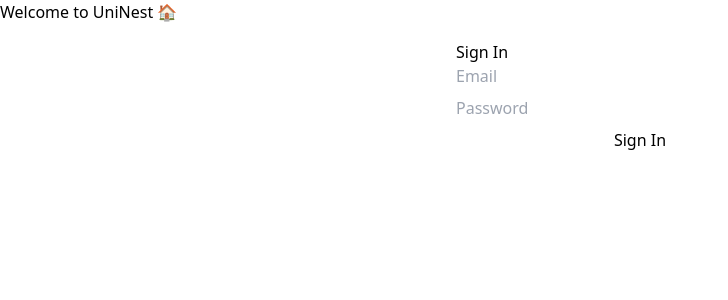
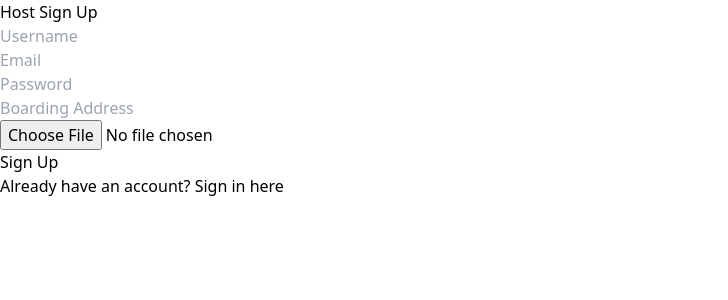
Before and after one commit to Mindi-R/Chatbot-for-iGV, a React (Vite) app in the folder frontend/: page /sign-up in a window 1280 px wide. Shown: the top 300 px of the page, without its empty margins (0-728 px from the left). Built offline with nearby package versions, Linux system fonts and the light colour scheme.

Commit message:
Add sign-up frontend

```diff
--- a/frontend/package.json
+++ b/frontend/package.json
@@ -12,7 +12,7 @@
   "dependencies": {
     "react": "^19.1.0",
     "react-dom": "^19.1.0",
-    "react-router-dom": "^7.4.0",
+    "react-router-dom": "^7.5.0",
     "react-toastify": "^11.0.5"
   },
   "devDependencies": {
--- a/frontend/src/App.jsx
+++ b/frontend/src/App.jsx
@@ -1,13 +1,19 @@
-import React from 'react'
-import SignIn from './components/sign-in.jsx'
+import React from 'react';
+import { BrowserRouter as Router, Routes, Route, Navigate } from 'react-router-dom';
+
+import SignUp from './components/sign-up.jsx';
+import SignIn from './components/sign-in.jsx';
 
 const App = () => {
   return (
-    <div>
-      <h1>Welcome to UniNest 🏠</h1>
-      <SignIn />
-    </div>
-  )
-}
+    <Router>
+      <Routes>
+        <Route path="/" element={<Navigate to="/sign-in" />} />
+        <Route path="/sign-up" element={<SignUp />} />
+        <Route path="/sign-in" element={<SignIn />} />
+      </Routes>
+    </Router>
+  );
+};
 
-export default App
+export default App;
--- a/frontend/src/components/sign-in.jsx
+++ b/frontend/src/components/sign-in.jsx
@@ -1,5 +1,6 @@
 import React, { useState } from 'react';
 import axios from 'axios';
+import { Link } from 'react-router-dom';
 
 function SignIn() {
   const [email, setEmail] = useState('');
@@ -19,7 +20,6 @@ function SignIn() {
           withCredentials: true,
         }
       );
-
       localStorage.setItem("token", res.data.data.token);
 
       setMessage('Signed in successfully!');
@@ -58,6 +58,7 @@ function SignIn() {
         <button type="submit" style={{ width: '100%' }}>Sign In</button>
       </form>
       <p>{message}</p>
+      <p>Don't have an account? <Link to="/sign-up">Sign up here</Link></p>
     </div>
   );
 }
--- /dev/null
+++ b/frontend/src/components/sign-up.jsx
@@ -0,0 +1,99 @@
+import React, { useState } from 'react';
+import axios from 'axios';
+import { Link } from 'react-router-dom';
+
+function SignUp() {
+  const [formData, setFormData] = useState({
+    username: '',
+    email: '',
+    password: '',
+    boardingAddressForApproval: '',
+    boardingImageForApproval: ''
+  });
+
+  const [imageFile, setImageFile] = useState(null);
+  const [uploading, setUploading] = useState(false);
+  const [message, setMessage] = useState('');
+
+  const handleChange = (e) => {
+    setFormData(prev => ({
+      ...prev,
+      [e.target.name]: e.target.value
+    }));
+  };
+
+  const handleImageChange = (e) => {
+    setImageFile(e.target.files[0]);
+  };
+
+  const uploadImageToCloudinary = async () => {
+    setUploading(true);
+    const data = new FormData();
+    data.append("file", imageFile);
+    data.append("upload_preset", "imagesPendingApproval"); // 👈 use your unsigned preset name here
+    data.append("folder", "imagesPendingApproval");
+
+    try {
+      const res = await axios.post("https://api.cloudinary.com/v1_1/dnykpks6n/image/upload", data);
+      setUploading(false);
+      return res.data.secure_url;
+    } catch (err) {
+      console.error("Image upload failed:", err);
+      setUploading(false);
+      return null;
+    }
+  };
+
+  const handleSignUp = async (e) => {
+    e.preventDefault();
+
+    if (!imageFile) {
+      setMessage('Please select an image to upload.');
+      return;
+    }
+
+    const uploadedImageUrl = await uploadImageToCloudinary();
+    if (!uploadedImageUrl) {
+      setMessage("Image upload failed. Try again.");
+      return;
+    }
+
+    const updatedFormData = {
+      ...formData,
+      boardingImageForApproval: uploadedImageUrl
+    };
+
+    try {
+      const res = await axios.post('http://localhost:5500/api/v1/auth/sign-up', updatedFormData, {
+        withCredentials: true
+      });
+      console.log(res.data);
+      setMessage(res.data.message || 'Signed up successfully! Await approval.');
+    } catch (err) {
+      console.error(err);
+      setMessage(err.response?.data?.message || 'Sign up failed!');
+    }
+  };
+
+  return (
+    <div>
+      <h2>Host Sign Up</h2>
+      <form onSubmit={handleSignUp}>
+        <input type="text" name="username" placeholder="Username" onChange={handleChange} required /><br />
+        <input type="email" name="email" placeholder="Email" onChange={handleChange} required /><br />
+        <input type="password" name="password" placeholder="Password" onChange={handleChange} required /><br />
+        <input type="text" name="boardingAddressForApproval" placeholder="Boarding Address" onChange={handleChange} required /><br />
+
+        <input type="file" accept="image/*" onChange={handleImageChange} required /><br />
+        {uploading && <p>Uploading image...</p>}
+        <button type="submit" disabled={uploading}>Sign Up</button>
+      </form>
+      <p>{message}</p>
+
+      <p>Already have an account? <Link to="/sign-in">Sign in here</Link></p>
+
+    </div>
+  );
+}
+
+export default SignUp;
```
Also changed, not shown: 1 other file (tests, documents, lock files or other folders).
